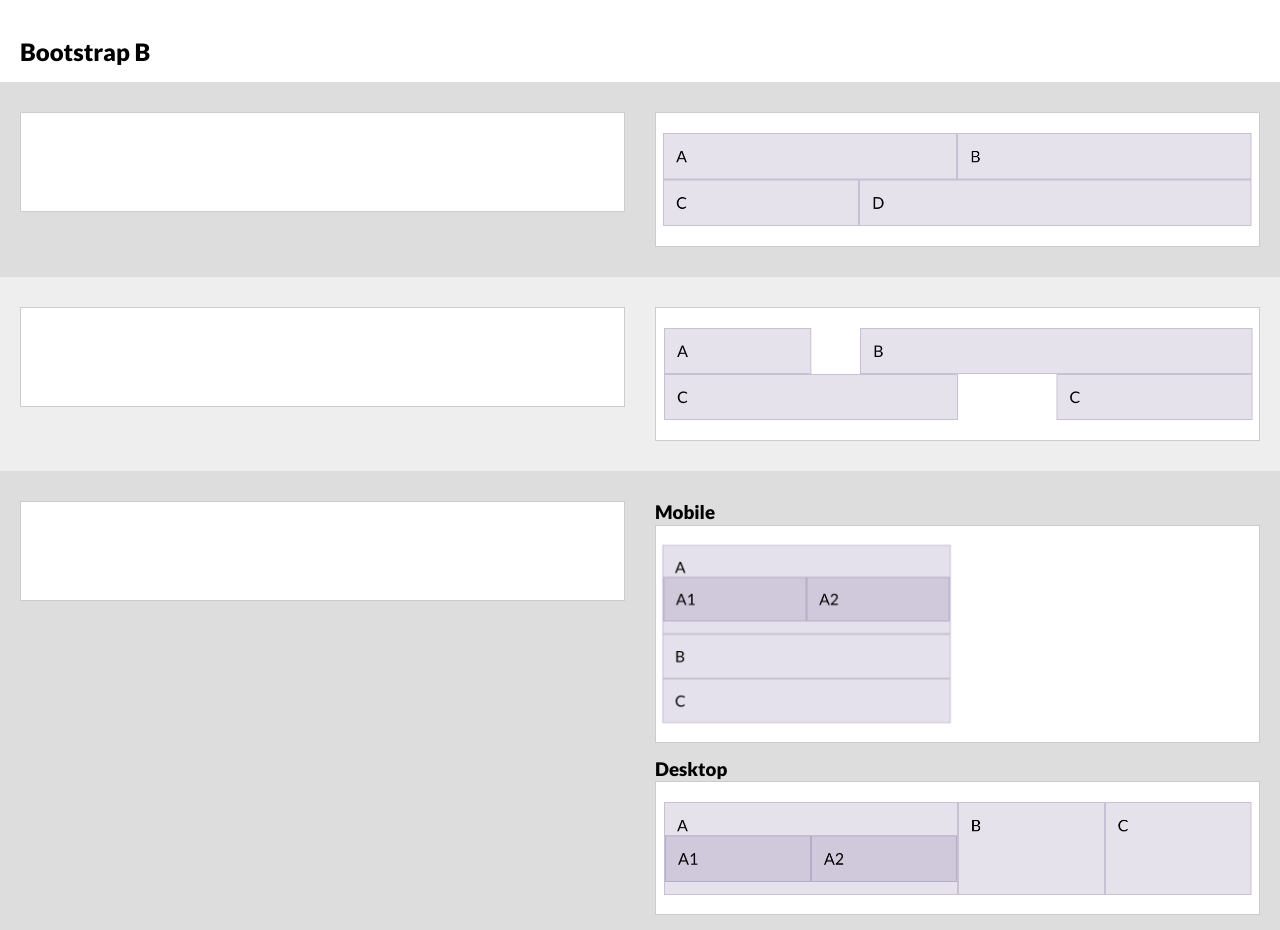
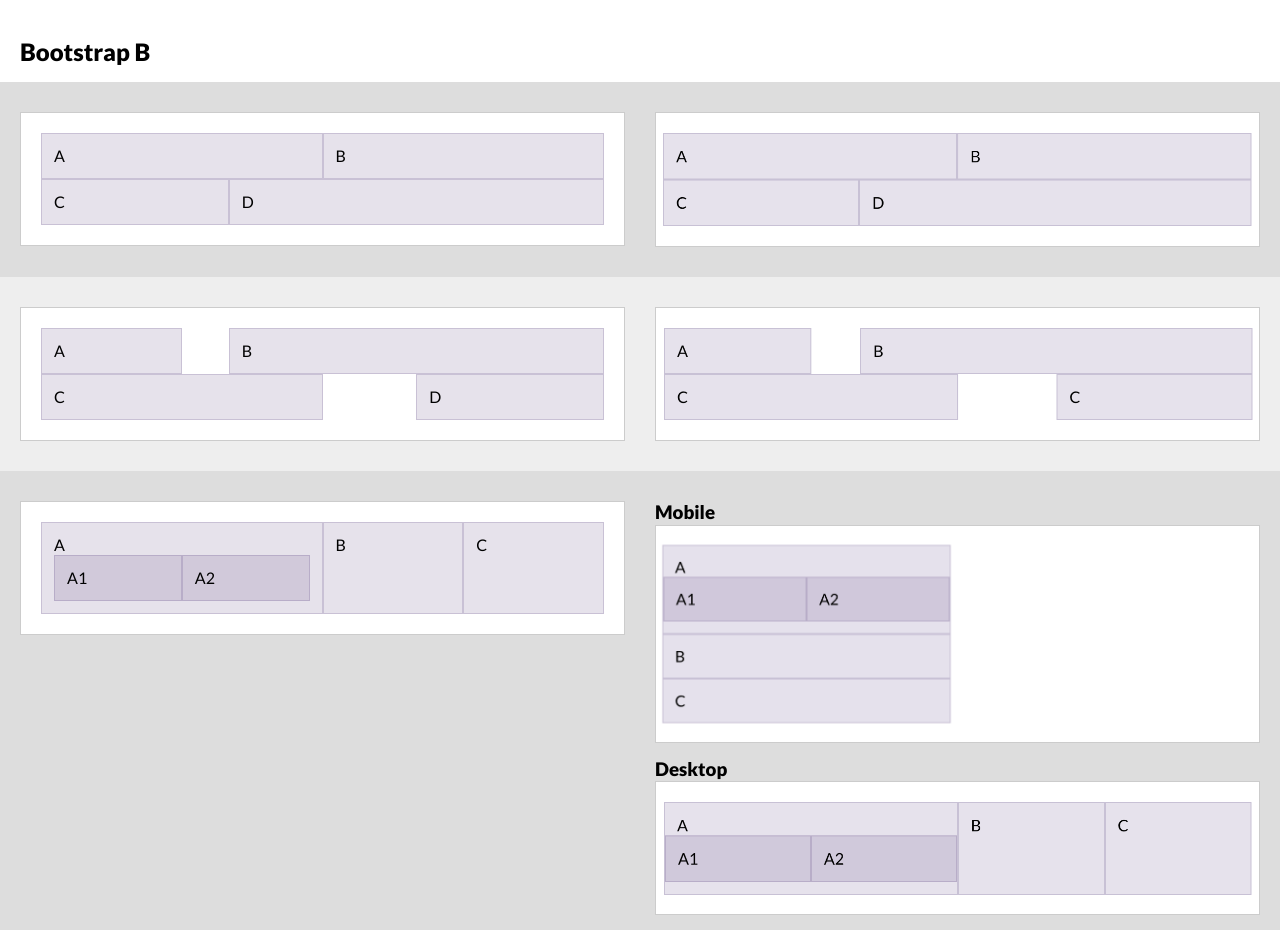
Before and after one commit to nbuntsch/examen-revision-imd21, a website built with Parcel: page src/index.html in a window 1280 px wide. Shown: the part 3640-4570 px from the top of the page. Built offline with nearby package versions, Linux system fonts and the light colour scheme.

Commit message:
bootstrap B fini

```diff
--- a/package.json
+++ b/package.json
@@ -30,5 +30,8 @@
     "posthtml-include": "^1.7.1",
     "rimraf": "^3.0.2",
     "sass": "^1.42.1"
+  },
+  "dependencies": {
+    "bootstrap": "^5.2.3"
   }
 }
--- a/src/exercises/bootstrap-b1.html
+++ b/src/exercises/bootstrap-b1.html
@@ -1,3 +1,10 @@
 <div class="l-exercice" id="bootstrap-b1">
-  <!-- exercice ici -->
+  <div class="container">
+    <div class="row">
+      <div class="col-6">A</div>
+      <div class="col-6">B</div>
+      <div class="col-4">C</div>
+      <div class="col-8">D</div>
+    </div>
+  </div>
 </div>
--- a/src/exercises/bootstrap-b2.html
+++ b/src/exercises/bootstrap-b2.html
@@ -1,3 +1,10 @@
 <div class="l-exercice" id="bootstrap-b2">
-  <!-- exercice ici -->
+  <div class="container">
+    <div class="row">
+      <div class="col-3">A</div>
+      <div class="col-8 offset-1">B</div>
+      <div class="col-6">C</div>
+      <div class="col-4 offset-2">D</div>
+    </div>
+  </div>
 </div>
--- a/src/exercises/bootstrap-b3.html
+++ b/src/exercises/bootstrap-b3.html
@@ -1,3 +1,17 @@
 <div class="l-exercice" id="bootstrap-b3">
-  <!-- exercice ici -->
+  <div class="container">
+    <div class="row">
+      <div class="col-sm-12 col-lg-6">
+        A
+        <div class="container">
+          <div class="row">
+            <div class="col-6">A1</div>
+            <div class="col-6">A2</div>
+          </div>
+        </div>
+      </div>
+      <div class="col-sm-12 col-lg-3">B</div>
+      <div class="col-sm-12 col-lg-3">C</div>
+    </div>
+  </div>
 </div>
--- a/src/scss/_base.scss
+++ b/src/scss/_base.scss
@@ -1,3 +1,15 @@
+.row + .row {
+  margin-top: 16px;
+}
+
+.row > .col,
+.row > [class^="col-"] {
+  padding-top: 12px;
+  padding-bottom: 12px;
+  background-color: rgba(86, 61, 124, 0.15);
+  border: 1px solid rgba(86, 61, 124, 0.2);
+}
+
 /* ====================================
 // reset rules
 // ==================================== */
--- a/src/scss/main.scss
+++ b/src/scss/main.scss
@@ -1,4 +1,6 @@
+@import "bootstrap/scss/bootstrap-grid";
 @import "base";
 @import "layout";
 @import "modules/example";
 @import "modules/flexbox";
+@import "modules/bootstrap";
```
Also changed, not shown: src/scss/modules/_bootstrap.scss (added), 1 other file.
